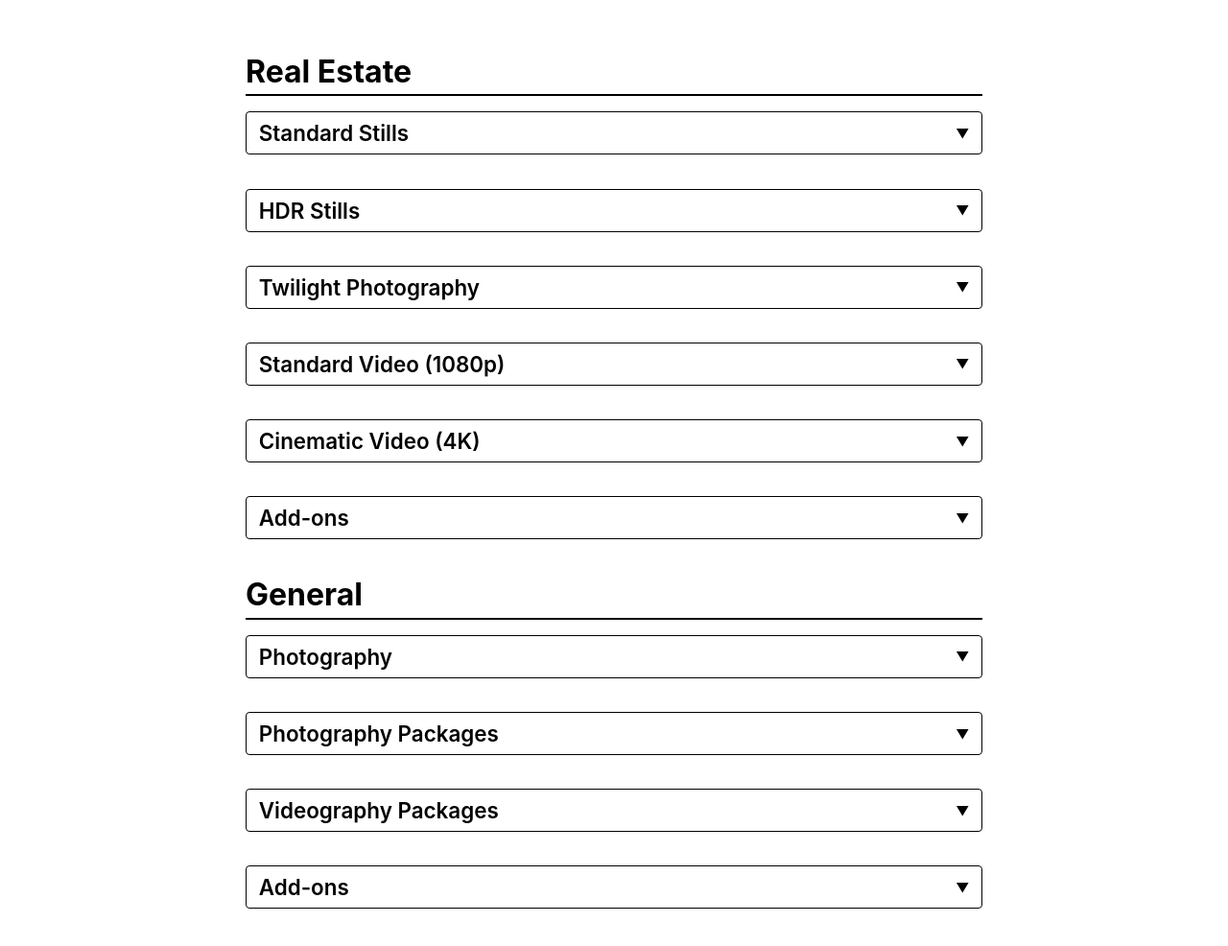
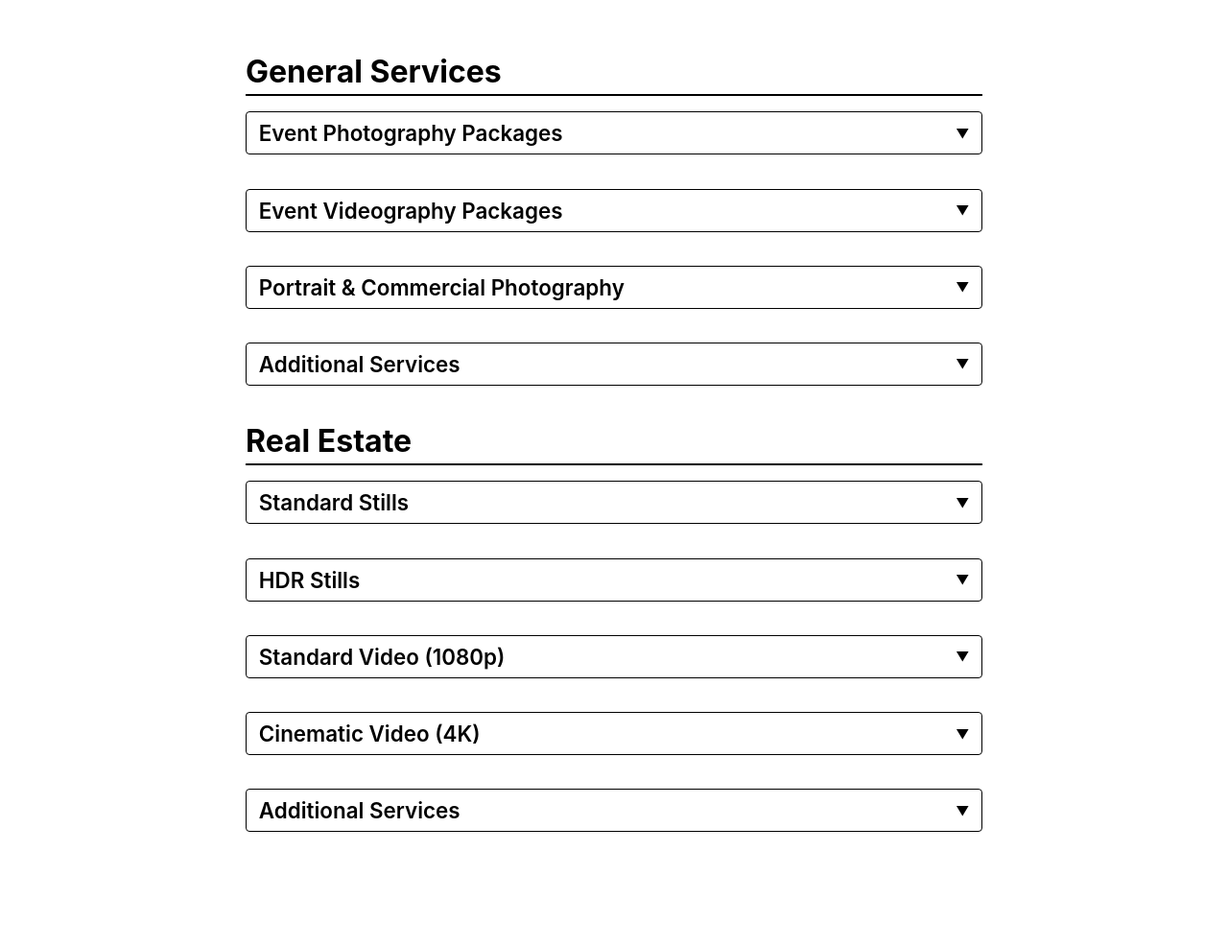
Before and after one commit to jackshothis/jackshothis, a plain HTML site: page rates.html in a window 1280 px wide. Shown: the part 46-1032 px from the top of the page at 96% size. After the commit the page ends 988 px from the top, so only its background shows below. Drawn offline with Linux system fonts and the light colour scheme; a web font is replaced by a local one.

Commit message:
Update rates.html

```diff
--- a/rates.html
+++ b/rates.html
@@ -139,9 +139,77 @@ th {
   <div id="menu-container"></div>
   <div class="rates-container">
     <section class="rates-section">
+      <h2 class="category-title">General Services</h2>
+
+      <div class="rate-block">
+        <h3 class="accordion-heading">Event Photography Packages</h3>
+        <div class="accordion-content">
+          <table>
+            <thead>
+              <tr><th>Coverage</th><th>Price</th></tr>
+            </thead>
+            <tbody>
+              <tr><td>2 hours</td><td>$800</td></tr>
+              <tr><td>4 hours</td><td>$1450</td></tr>
+              <tr><td>6 hours</td><td>$2100</td></tr>
+              <tr><td>8 hours</td><td>$2700</td></tr>
+            </tbody>
+          </table>
+        </div>
+      </div>
+
+      <div class="rate-block">
+        <h3 class="accordion-heading">Event Videography Packages</h3>
+        <div class="accordion-content">
+          <table>
+            <thead>
+              <tr><th>Coverage</th><th>Highlight Video Length</th><th>Price</th></tr>
+            </thead>
+            <tbody>
+              <tr><td>1 hour</td><td>1-2 min</td><td>$250</td></tr>
+              <tr><td>2 hours</td><td>2-3 min</td><td>$450</td></tr>
+              <tr><td>4 hours</td><td>3-5 min</td><td>$850</td></tr>
+              <tr><td>6 hours</td><td>4-6 min</td><td>$1200</td></tr>
+              <tr><td>8 hours</td><td>5-7 min</td><td>$1600</td></tr>
+            </tbody>
+          </table>
+        </div>
+      </div>
+
+      <div class="rate-block">
+        <h3 class="accordion-heading">Portrait & Commercial Photography</h3>
+        <div class="accordion-content">
+          <table>
+            <thead>
+              <tr><th>Number of Photos</th><th>Individual (1 subject)</th><th>Group (2+ subjects)</th><th>Aerial & Landscape</th><th>Product & Business</th></tr>
+            </thead>
+            <tbody>
+              <tr><td>1-25 photos</td><td>$6/ea</td><td>$9/ea</td><td>$9/ea</td><td>$7/ea</td></tr>
+              <tr><td>26-50 photos</td><td>$5/ea</td><td>$8/ea</td><td>$8/ea</td><td>$6/ea</td></tr>
+              <tr><td>51-100 photos</td><td>$4/ea</td><td>$7/ea</td><td>$7/ea</td><td>$5/ea</td></tr>
+              <tr><td>101-300 photos</td><td>$3/ea</td><td>$6/ea</td><td>$6/ea</td><td>$4/ea</td></tr>
+            </tbody>
+          </table>
+        </div>
+      </div>
+
+      <div class="rate-block">
+        <h3 class="accordion-heading">Additional Services</h3>
+        <div class="accordion-content">
+          <table>
+            <thead>
+              <tr><th>Service</th><th>Price</th></tr>
+            </thead>
+            <tbody>
+              <tr><td>RAW Files</td><td>$3/ea</td></tr>
+              <tr><td>Black & White Conversion</td><td>$2/ea</td></tr>
+              <tr><td>Closed Captioning</td><td>$50-$75/video</td></tr>
+            </tbody>
+          </table>
+        </div>
+      </div>
+
       <h2 class="category-title">Real Estate</h2>
-
-
 
       <div class="rate-block">
         <h3 class="accordion-heading">Standard Stills</h3>
@@ -163,8 +231,6 @@ th {
         </div>
       </div>
 
-
-
       <div class="rate-block">
         <h3 class="accordion-heading">HDR Stills</h3>
         <div class="accordion-content">
@@ -185,26 +251,6 @@ th {
         </div>
       </div>
 
-
-
-      <div class="rate-block">
-        <h3 class="accordion-heading">Twilight Photography</h3>
-        <div class="accordion-content">
-          <table>
-            <thead>
-              <tr><th>Service</th><th>Price</th></tr>
-            </thead>
-            <tbody>
-              <tr><td>HDR Twilight (20 Photos)</td><td>$175</td></tr>
-              <tr><td>HDR Twilight + Drone</td><td>$250</td></tr>
-              <tr><td>Exterior Twilight (6 Photos)</td><td>$95</td></tr>
-            </tbody>
-          </table>
-        </div>
-      </div>
-
-
-
       <div class="rate-block">
         <h3 class="accordion-heading">Standard Video (1080p)</h3>
         <div class="accordion-content">
@@ -221,8 +267,6 @@ th {
           </table>
         </div>
       </div>
-
-
 
       <div class="rate-block">
         <h3 class="accordion-heading">Cinematic Video (4K)</h3>
@@ -241,10 +285,8 @@ th {
         </div>
       </div>
 
-
-
       <div class="rate-block">
-        <h3 class="accordion-heading">Add-ons</h3>
+        <h3 class="accordion-heading">Additional Services</h3>
         <div class="accordion-content">
           <table>
             <thead>
@@ -257,90 +299,6 @@ th {
           </table>
         </div>
       </div>
-
-
-
-      <h2 class="category-title">General</h2>
-
-
-
-      <div class="rate-block">
-        <h3 class="accordion-heading">Photography</h3>
-        <div class="accordion-content">
-          <table>
-            <thead>
-              <tr><th>Number of Photos</th><th>Individual (1 subject)</th><th>Group (2+ subjects)</th><th>Aerial & Landscape</th><th>Product & Business</th></tr>
-            </thead>
-            <tbody>
-              <tr><td>1-25 photos</td><td>$6/ea</td><td>$9/ea</td><td>$9/ea</td><td>$7/ea</td></tr>
-              <tr><td>26-50 photos</td><td>$5/ea</td><td>$8/ea</td><td>$8/ea</td><td>$6/ea</td></tr>
-              <tr><td>51-100 photos</td><td>$4/ea</td><td>$7/ea</td><td>$7/ea</td><td>$5/ea</td></tr>
-              <tr><td>101-300 photos</td><td>$3/ea</td><td>$6/ea</td><td>$6/ea</td><td>$4/ea</td></tr>
-            </tbody>
-          </table>
-        </div>
-      </div>
-
-
-
-      <div class="rate-block">
-        <h3 class="accordion-heading">Photography Packages</h3>
-        <div class="accordion-content">
-          <table>
-            <thead>
-              <tr><th>Coverage</th><th>Edited Photos</th><th>Short Video</th><th>Price</th></tr>
-            </thead>
-            <tbody>
-              <tr><td>4 hours</td><td>300 photos</td><td>1-2 min</td><td>$1450</td></tr>
-              <tr><td>6 hours</td><td>450 photos</td><td>2-3 min</td><td>$2100</td></tr>
-              <tr><td>8 hours</td><td>600 photos</td><td>3-4 min</td><td>$2700</td></tr>
-              <tr><td>10 hours</td><td>750 photos</td><td>4-5 min</td><td>$3250</td></tr>
-            </tbody>
-          </table>
-        </div>
-      </div>
-
-
-
-      <div class="rate-block">
-        <h3 class="accordion-heading">Videography Packages</h3>
-        <div class="accordion-content">
-          <table>
-            <thead>
-              <tr><th>Coverage</th><th>Highlight Video Length</th><th>Price</th></tr>
-            </thead>
-            <tbody>
-              <tr><td>1 hour</td><td>1-2 min</td><td>$250</td></tr>
-              <tr><td>2 hours</td><td>2-3 min</td><td>$450</td></tr>
-              <tr><td>4 hours</td><td>3-5 min</td><td>$850</td></tr>
-              <tr><td>6 hours</td><td>4-6 min</td><td>$1200</td></tr>
-              <tr><td>8 hours</td><td>5-7 min</td><td>$1600</td></tr>
-              <tr><td>10 hours</td><td>6-8 min</td><td>$2000</td></tr>
-              <tr><td>12 hours</td><td>7-9 min</td><td>$2400</td></tr>
-            </tbody>
-          </table>
-        </div>
-      </div>
-
-
-
-      <div class="rate-block">
-        <h3 class="accordion-heading">Add-ons</h3>
-        <div class="accordion-content">
-          <table>
-            <thead>
-              <tr><th>Service</th><th>Price</th></tr>
-            </thead>
-            <tbody>
-              <tr><td>RAW Files</td><td>$3/ea</td></tr>
-              <tr><td>Black & White Conversion</td><td>$2/ea</td></tr>
-              <tr><td>Closed Captioning</td><td>$40/video</td></tr>
-            </tbody>
-          </table>
-        </div>
-      </div>
-
-
 
     </section>
   </div>
```
